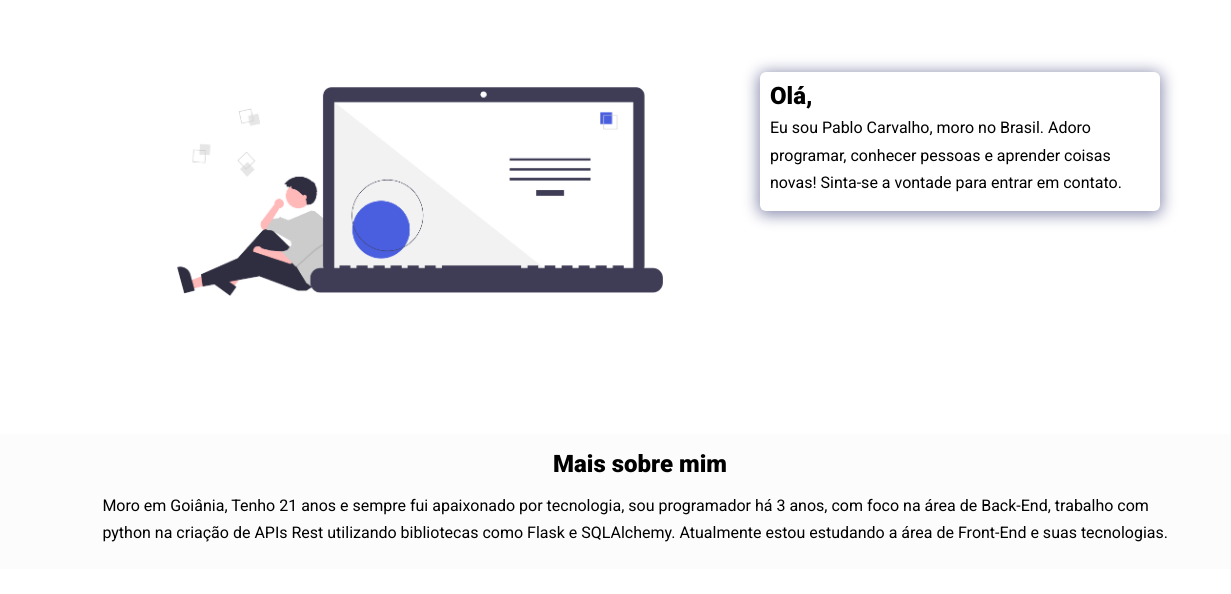
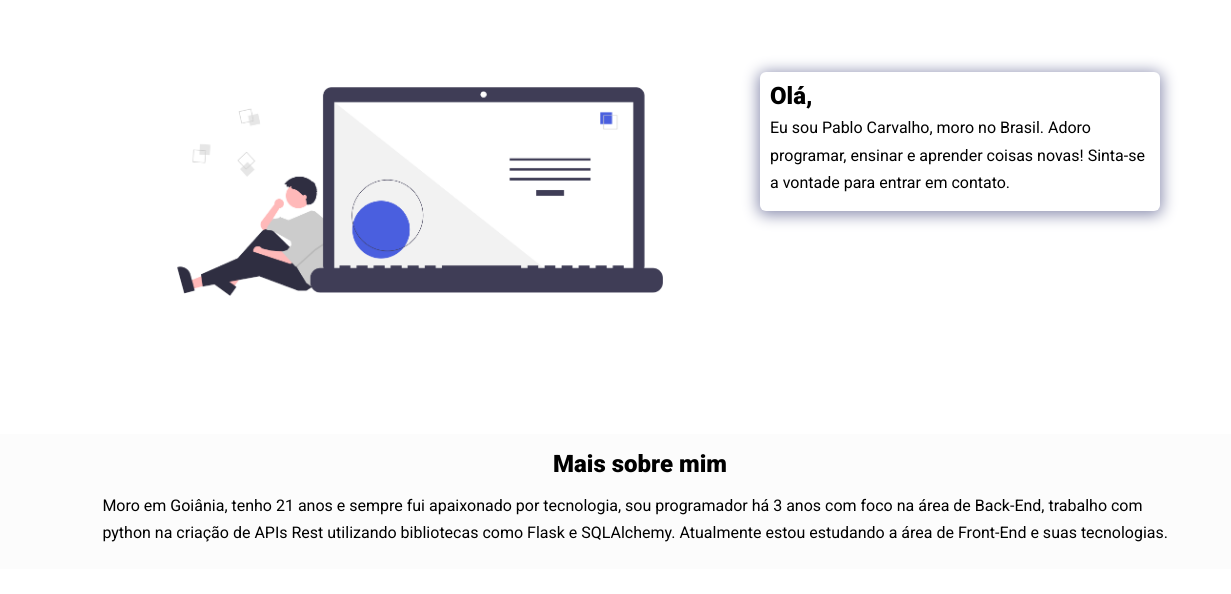
Before and after one commit to pcarvalho-dev/my_portfolio, a plain HTML site: page index.html in a window 1280 px wide. Shown: the part 127-721 px from the top of the page, 0-1231 px from the left. Drawn offline with nearby package versions, Linux system fonts and the light colour scheme.

Commit message:
alteração nos textos

```diff
--- a/index.html
+++ b/index.html
@@ -57,7 +57,7 @@
         <h2 class="bio-title">Olá,</h2>
         <p class="bio-text">
           Eu sou Pablo Carvalho, moro no Brasil.
-          Adoro programar, conhecer pessoas e aprender coisas novas!
+          Adoro programar, ensinar e aprender coisas novas!
           Sinta-se a vontade para entrar em contato.
         </p>
       </div>
@@ -67,8 +67,8 @@
     <section class="more-about">
       <h2>Mais sobre mim</h2>
       <p>
-        Moro em Goiânia, Tenho 21 anos e sempre fui apaixonado por tecnologia,
-        sou programador há 3 anos, com foco na área de Back-End, trabalho com python na criação de APIs Rest utilizando bibliotecas como Flask e SQLAlchemy. Atualmente estou estudando a área de Front-End e suas tecnologias.
+        Moro em Goiânia, tenho 21 anos e sempre fui apaixonado por tecnologia,
+        sou programador há 3 anos com foco na área de Back-End, trabalho com python na criação de APIs Rest utilizando bibliotecas como Flask e SQLAlchemy. Atualmente estou estudando a área de Front-End e suas tecnologias.
       </p>
     </section>
 
```
